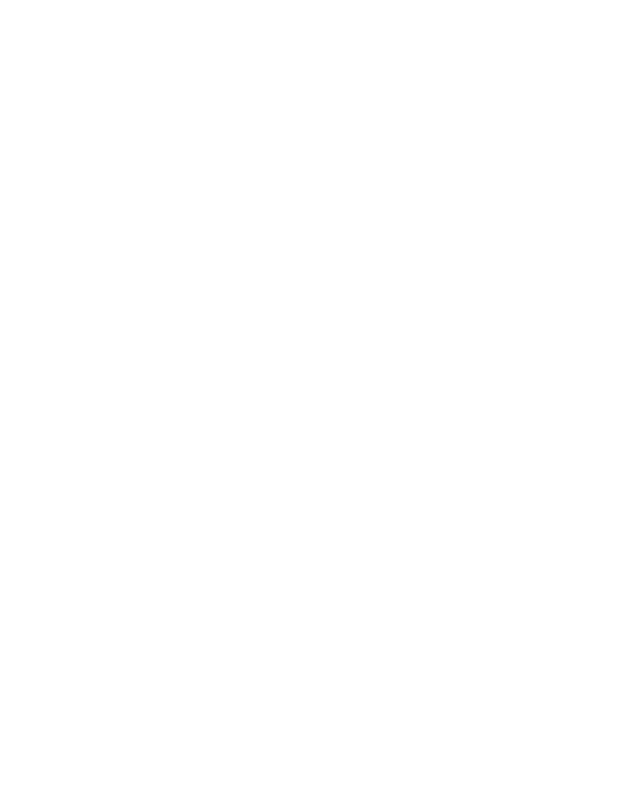
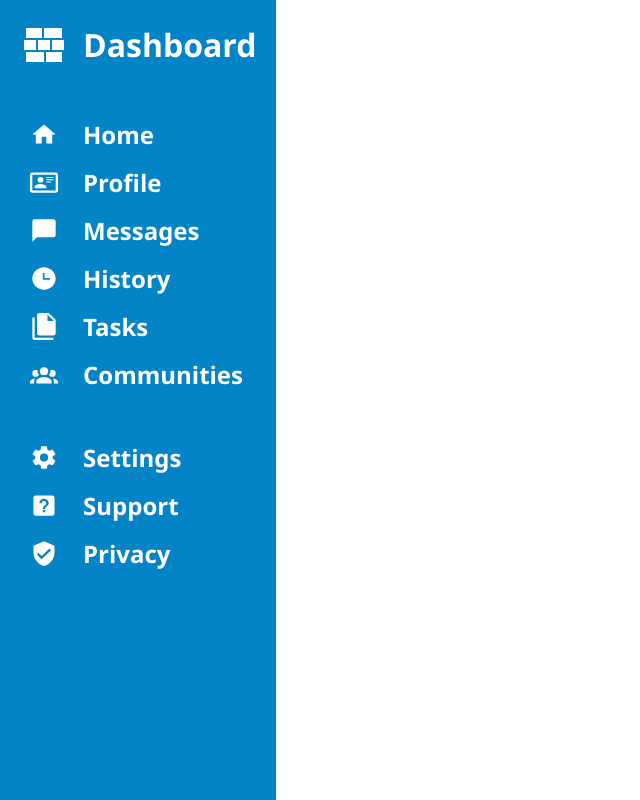
Before and after one commit to rednaxelam/admin-dashboard, a plain HTML site: page index.html in a window 1280 px wide. Shown: the whole page, without its empty margins (0-640 px from the left). Drawn offline with Linux system fonts and the light colour scheme.

Commit message:
Add sidebar to page

```diff
--- a/index.html
+++ b/index.html
@@ -9,6 +9,57 @@
   <script src="./script.js" defer></script>
 </head>
 <body>
+  <nav id="sidebar">
+    <div class="sidebar-header">
+      <img src="./img/logo.svg" alt="The company logo: A stylized image of a brick wall">
+      <a href="#">Dashboard</a>
+    </div>
+    <div class="sidebar-panel-link-list">
+      <div class="sidebar-panel-link first-sidebar-panel-link">
+        <img src="./img/icons/home-icon.svg" alt="">
+        <a href="#">Home</a>
+      </div>
+      <div class="sidebar-panel-link">
+        <img src="./img/icons/profile-icon.svg" alt="">
+        <a href="#">Profile</a>
+        </div>
+      <div class="sidebar-panel-link">
+        <img src="./img/icons/messages-icon.svg" alt="">
+        <a href="#">Messages</a>
+      </div>
+      <div class="sidebar-panel-link">
+        <img src="./img/icons/history-icon.svg" alt="">
+        <a href="#">History</a>
+      </div>
+      <div class="sidebar-panel-link">
+        <img src="./img/icons/tasks-icon.svg" alt="">
+        <a href="#">Tasks</a>
+      </div>
+      <div class="sidebar-panel-link last-sidebar-panel-link">
+        <img src="./img/icons/communities-icon.svg" alt="">
+        <a href="#">Communities</a>
+      </div>
+    </div>
+    <div class="sidebar-account-link-list">
+      <div class="sidebar-account-link">
+        <img src="./img/icons/settings-icon.svg" alt="">
+        <a href="#">Settings</a>
+      </div>
+      <div class="sidebar-account-link">
+        <img src="./img/icons/support-icon.svg" alt="">
+        <a href="#">Support</a>
+      </div>
+      <div class="sidebar-account-link">
+        <img src="./img/icons/privacy-icon.svg" alt="">
+        <a href="#">Privacy</a>
+      </div>
+    </div>
+  </nav>
+  <header id="header">
 
+  </header>
+  <main id="main-content">
+
+  </main>
 </body>
 </html>
--- a/style.css
+++ b/style.css
@@ -0,0 +1,67 @@
+* {
+  margin: 0;
+  padding: 0;
+  border: 0;
+  font-size: 100%;
+  font-family: inherit;
+  vertical-align: baseline;
+}
+
+body {
+  display: grid;
+  min-height: 100vh;
+  grid-template-columns: 1fr 3fr 1fr;
+  grid-template-rows: auto auto 1fr;
+  font-family: 'Segoe UI', Tahoma, Geneva, Verdana, sans-serif;
+}
+
+nav {
+  grid-row: 1 / -1;
+  grid-column: 1;
+  display: grid;
+  grid-template-columns: max-content 1fr;
+  grid-auto-rows: min-content;
+  padding: 20px;
+  background-color: #0284c7;
+  color: white;
+  gap: 15px;
+}
+
+.sidebar-header, .sidebar-panel-link-list, .sidebar-panel-link, .sidebar-account-link-list, .sidebar-account-link {
+  display: contents;
+}
+
+nav img {
+  justify-self: center;
+  align-self: center;
+  height: 1.7rem;
+  filter: invert(99%) sepia(0%) saturate(22%) hue-rotate(36deg) brightness(104%) contrast(100%);
+}
+
+nav a {
+  justify-self: left;
+  align-self: center;
+  font-size: 1.5rem;
+  font-weight: 700;
+}
+
+nav a, nav a:active, nav a:visited, nav a:hover {
+  color: white;
+  text-decoration: none;
+}
+
+.sidebar-header a {
+  font-size: 2rem;
+}
+
+.sidebar-header img {
+  height: 3rem;
+}
+
+.first-sidebar-panel-link img, .first-sidebar-panel-link a {
+  padding-top: 35px;
+}
+
+.last-sidebar-panel-link img, .last-sidebar-panel-link a {
+  padding-bottom: 35px;
+}
```
Also changed, not shown: img/logo.svg (added).
